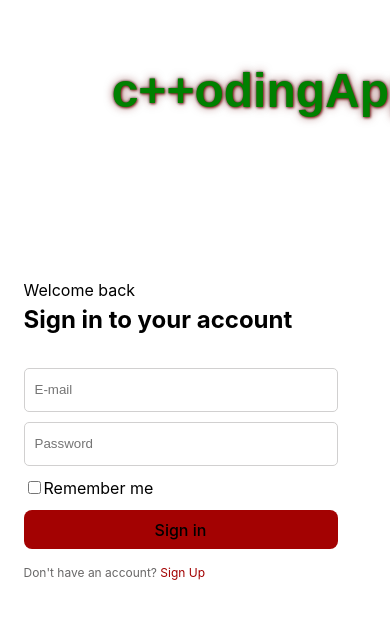
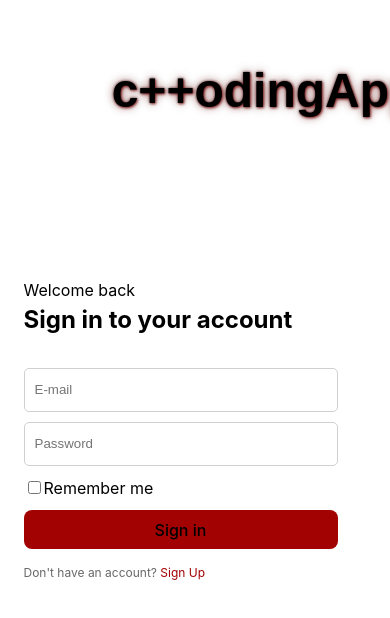
Before and after one commit to RobertoPallanez/task4, a React (Vite) app: page / in a window 390 px wide. Shown: the top 618 px of the page. Built offline with nearby package versions, Linux system fonts and the light colour scheme; a web font is replaced by a local one.

Commit message:
commit header black

```diff
--- a/src/App.css
+++ b/src/App.css
@@ -111,7 +111,7 @@ div {
   }
 
   .header {
-    color: yellow;
+    color: black;
     font-family: "Host Grotesk", sans-serif;
     font-optical-sizing: auto;
     font-weight: bold;
@@ -153,7 +153,7 @@ div {
   }
 
   .header {
-    color: purple;
+    color: black;
     font-family: "Host Grotesk", sans-serif;
     font-optical-sizing: auto;
     font-weight: bold;
@@ -195,7 +195,7 @@ div {
   }
 
   .header {
-    color: purple;
+    color: black;
     font-family: "Host Grotesk", sans-serif;
     font-optical-sizing: auto;
     font-weight: bold;
@@ -217,7 +217,7 @@ div {
 /* HERE */
 
 .header {
-  color: green;
+  color: black;
   position: fixed;
   top: 35px;
   left: 50px;
```
